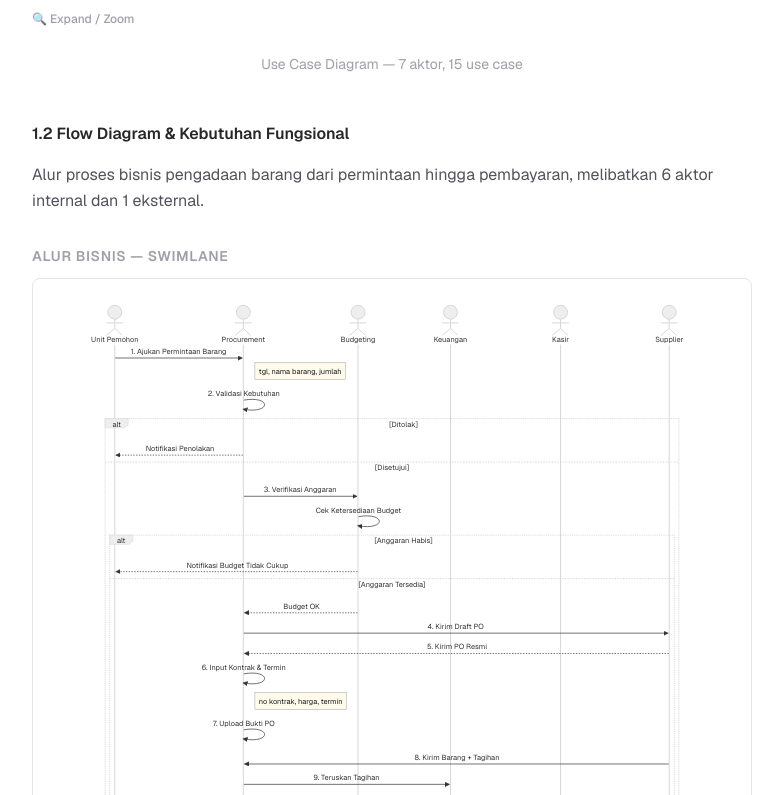
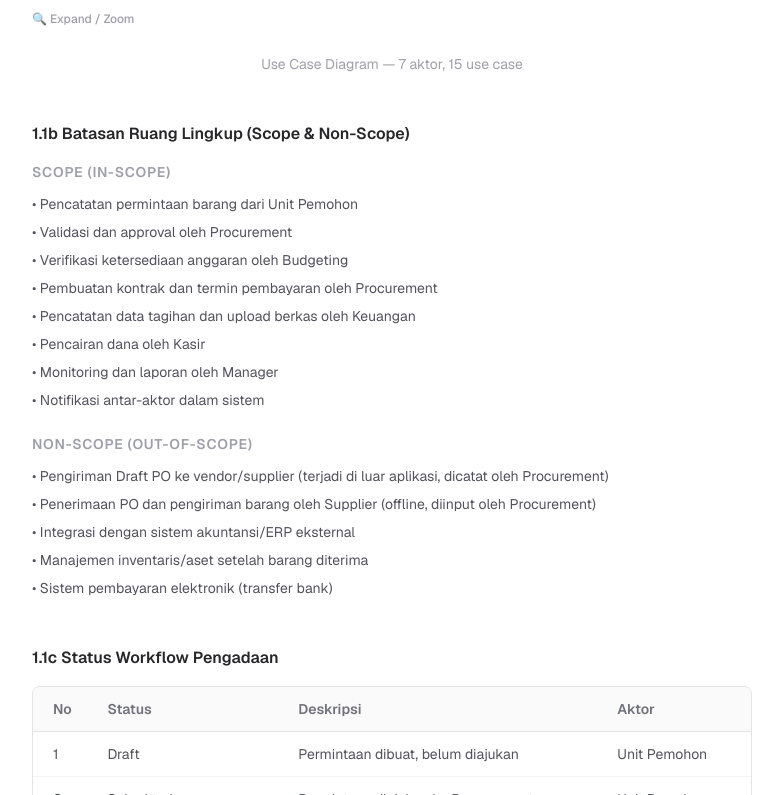
Before and after one commit to ahdirmai/sa-visual, a Next.js app: page / in a window 1280 px wide. Shown: the part 3525-4320 px from the top of the page, without its empty margins (248-1031 px from the left). Built offline with nearby package versions, Linux system fonts and the light colour scheme.

Commit message:
feat: scope/non-scope, workflow status, NFR, SDM 10 orang, bahasa formal

```diff
--- a/src/app/page.tsx
+++ b/src/app/page.tsx
@@ -82,6 +82,55 @@ export default function Home() {
           <p className="mt-6 text-sm text-zinc-400 text-center">
             Use Case Diagram — 7 aktor, 15 use case
           </p>
+        </Subsection>
+
+        {/* 1.1b Scope & Non-Scope */}
+        <Subsection title="1.1b Batasan Ruang Lingkup (Scope & Non-Scope)">
+          <h4 className="mb-3 mt-2 text-sm font-semibold uppercase tracking-wider text-zinc-400">
+            Scope (In-Scope)
+          </h4>
+          <ul className="mb-6 space-y-2 text-sm text-zinc-600">
+            <li>• Pencatatan permintaan barang dari Unit Pemohon</li>
+            <li>• Validasi dan approval oleh Procurement</li>
+            <li>• Verifikasi ketersediaan anggaran oleh Budgeting</li>
+            <li>• Pembuatan kontrak dan termin pembayaran oleh Procurement</li>
+            <li>• Pencatatan data tagihan dan upload berkas oleh Keuangan</li>
+            <li>• Pencairan dana oleh Kasir</li>
+            <li>• Monitoring dan laporan oleh Manager</li>
+            <li>• Notifikasi antar-aktor dalam sistem</li>
+          </ul>
+          <h4 className="mb-3 mt-2 text-sm font-semibold uppercase tracking-wider text-zinc-400">
+            Non-Scope (Out-of-Scope)
+          </h4>
+          <ul className="space-y-2 text-sm text-zinc-600">
+            <li>• Pengiriman Draft PO ke vendor/supplier (terjadi di luar aplikasi, dicatat oleh Procurement)</li>
+            <li>• Penerimaan PO dan pengiriman barang oleh Supplier (offline, diinput oleh Procurement)</li>
+            <li>• Integrasi dengan sistem akuntansi/ERP eksternal</li>
+            <li>• Manajemen inventaris/aset setelah barang diterima</li>
+            <li>• Sistem pembayaran elektronik (transfer bank)</li>
+          </ul>
+        </Subsection>
+
+        {/* 1.1c Workflow Status */}
+        <Subsection title="1.1c Status Workflow Pengadaan">
+          <Table
+            headers={["No", "Status", "Deskripsi", "Aktor"]}
+            rows={[
+              ["1", "Draft", "Permintaan dibuat, belum diajukan", "Unit Pemohon"],
+              ["2", "Submitted", "Permintaan diajukan ke Procurement", "Unit Pemohon"],
+              ["3", "Procurement Approved", "Disetujui oleh Procurement", "Procurement"],
+              ["4", "Procurement Rejected", "Ditolak oleh Procurement (dengan alasan)", "Procurement"],
+              ["5", "Budget Approved", "Anggaran tersedia", "Budgeting"],
+              ["6", "Budget Rejected", "Anggaran tidak tersedia", "Budgeting"],
+              ["7", "Contract Created", "Kontrak dan termin dibuat", "Procurement"],
+              ["8", "PO Sent", "Draft PO dikirim ke supplier", "Procurement"],
+              ["9", "PO Accepted", "Supplier menerima PO", "Supplier (offline)"],
+              ["10", "Goods Received", "Barang diterima dan diverifikasi", "Procurement"],
+              ["11", "Invoice Received", "Tagihan dan berkas diterima", "Keuangan"],
+              ["12", "Payment Processed", "Termin pembayaran dicairkan", "Kasir"],
+              ["13", "Closed", "Seluruh proses selesai", "Sistem"],
+            ]}
+          />
         </Subsection>
 
         {/* 1.2 Flow + Functional */}
@@ -311,6 +360,23 @@ export default function Home() {
           </p>
         </Subsection>
 
+        {/* 1.4b Non-Functional Requirements */}
+        <Subsection title="1.4b Kebutuhan Non-Fungsional">
+          <Table
+            headers={["ID", "Kategori", "Kebutuhan", "Spesifikasi"]}
+            rows={[
+              ["NF-01", "Keamanan", "Role-Based Access Control (RBAC)", "7 role dengan akses terbatas per modul"],
+              ["NF-02", "Keamanan", "Audit Trail", "Log setiap approval/rejection dengan timestamp, user, dan alasan"],
+              ["NF-03", "Keamanan", "Keamanan Dokumen", "Enkripsi file upload (tagihan, PO) di storage"],
+              ["NF-04", "Keandalan", "Backup Database", "Backup otomatis harian dengan retensi 30 hari"],
+              ["NF-05", "Keandalan", "Upload Validasi", "Maks 5MB, format PDF/JPG/PNG, virus scan"],
+              ["NF-06", "Performa", "Response Time", "Halaman < 2 detik, laporan < 5 detik"],
+              ["NF-07", "Performa", "Concurrent Users", "Minimal 50 user simultan"],
+              ["NF-08", "Maintainability", "Dokumentasi", "FSD, TSD, API docs, user manual"],
+            ]}
+          />
+        </Subsection>
+
         {/* 1.5 Mockup */}
         <Subsection title="1.5 Desain Interface / Mockup">
           <p className="mb-6 leading-relaxed text-zinc-600">
@@ -421,8 +487,11 @@ export default function Home() {
             ["4", "Frontend Developer", "1", "UI/UX back office, implementasi mockup"],
             ["5", "QA / Tester", "1", "Test case, regression test, bug reporting"],
             ["6", "Database Administrator", "1", "DB schema, indexing, optimization, backup"],
+            ["7", "UI/UX Designer", "1", "Desain interface, wireframe, prototype, usability testing. Skill: Figma, design system, user research"],
+            ["8", "DevOps/Infra Engineer", "1", "CI/CD pipeline, server management, monitoring, deployment. Skill: Docker, Linux, Nginx, SSL, backup automation"],
+            ["9", "Product Owner / User Representative", "1", "Representasi kebutuhan user procurement & finance, acceptance criteria, sprint review. Skill: Domain knowledge pengadaan, komunikasi stakeholder"],
           ]}
-          footer="Total: 7 orang"
+          footer="Total: 10 orang"
         />
       </Section>
 
@@ -478,7 +547,7 @@ export default function Home() {
               { id: 2, title: "Upload dokumen harus ada validasi (max 5MB, PDF/JPG)", risk: "Storage penuh dan file korup" },
               { id: 3, title: "Role-based access control — Unit Pemohon ≠ modul Keuangan", risk: "Kebocoran data sensitif — risiko audit" },
               { id: 4, title: "Notifikasi real-time via sistem (bukan email)", risk: "Bottleneck di validasi manual — project delay" },
-              { id: 5, title: "Backup database harian", risk: "Data keuangan hilang — audit failure" },
+              { id: 5, title: "Backup database harian", risk: "Risiko kehilangan data keuangan yang berdampak pada kegagalan audit" },
             ].map(({ id, title, risk }) => (
               <div key={id} className="flex gap-4">
                 <span className="flex h-7 w-7 shrink-0 items-center justify-center rounded-full bg-zinc-100 text-xs font-semibold text-zinc-500">{id}</span>
@@ -495,11 +564,11 @@ export default function Home() {
           <h4 className="mb-4 text-sm font-semibold uppercase tracking-wider text-zinc-400">Sisi Manajerial</h4>
           <div className="space-y-4">
             {[
-              { id: 1, title: "Sign-off FSD dari semua stakeholder sebelum mulai coding", risk: "Scope creep, revisi tak berujung" },
-              { id: 2, title: "Demo sprint setiap 2 minggu ke user — bukan tunggu UAT akhir", risk: "Mismatch ekspektasi → rework besar" },
-              { id: 3, title: "Training user minimal 1 minggu sebelum go-live", risk: "Resistance & kesalahan input" },
-              { id: 4, title: "Dedicated QA sejak Sprint 1 — bukan cuma tes di akhir", risk: "Bug menumpuk → go-live tertunda" },
-              { id: 5, title: "Buffer 1 minggu untuk unexpected issues", risk: "Tanpa buffer, deadline PASTI meleset" },
+              { id: 1, title: "Sign-off FSD dari semua stakeholder sebelum mulai coding", risk: "Risiko perubahan lingkup yang tidak terkendali" },
+              { id: 2, title: "Demo sprint setiap 2 minggu ke user — bukan tunggu UAT akhir", risk: "Ketidaksesuaian ekspektasi yang berpotensi menghasilkan pekerjaan ulang signifikan" },
+              { id: 3, title: "Training user minimal 1 minggu sebelum go-live", risk: "Resistansi pengguna dan potensi kesalahan input data" },
+              { id: 4, title: "Dedicated QA sejak Sprint 1 — bukan cuma tes di akhir", risk: "Akumulasi defect berpotensi menunda jadwal go-live" },
+              { id: 5, title: "Buffer 1 minggu untuk unexpected issues", risk: "risiko keterlambatan meningkat apabila tidak tersedia buffer waktu" },
             ].map(({ id, title, risk }) => (
               <div key={id} className="flex gap-4">
                 <span className="flex h-7 w-7 shrink-0 items-center justify-center rounded-full bg-zinc-100 text-xs font-semibold text-zinc-500">{id}</span>
```
